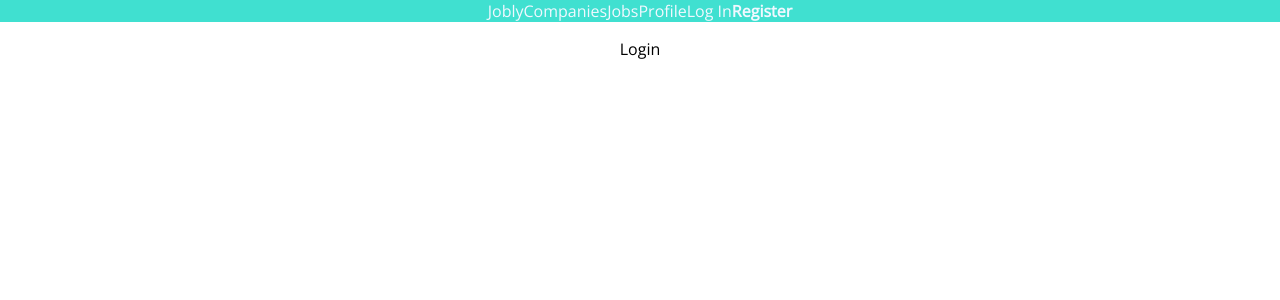
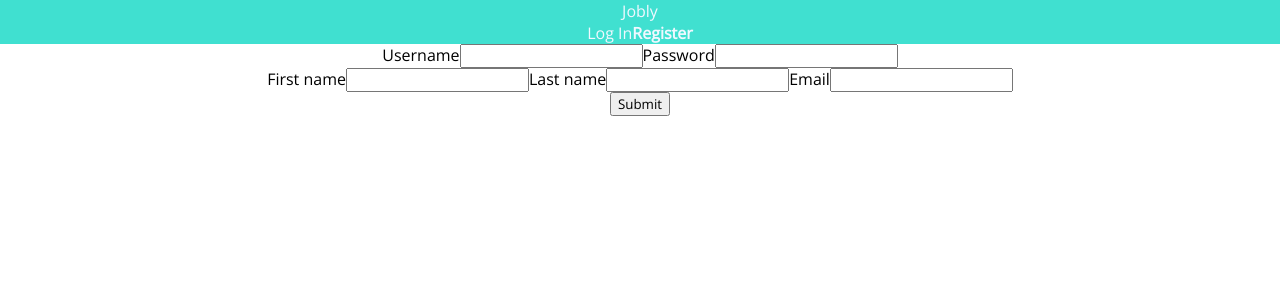
Before and after one commit to meowcodes/rithm-react-jobly, a React (Create React App) app: page /register in a window 1280 px wide. Shown: the top 300 px of the page. Built offline with nearby package versions, Linux system fonts and the light colour scheme.

Commit message:
add login/register/logout features

```diff
--- a/src/App.js
+++ b/src/App.js
@@ -8,12 +8,31 @@ import './App.css';
  * Renders NavBar and Routes
  */
 class App extends Component {
+  constructor(props) {
+    super(props);
+    this.state = {
+			isLoggedIn: this.setIsLoggedIn()
+		}
+		this.updateIsLoggedIn = this.updateIsLoggedIn.bind(this);
+	}
+
+	setIsLoggedIn() {
+		return localStorage.getItem("_token") ? true : false;
+  }
+
+	updateIsLoggedIn() {
+    const loginStatus = localStorage.getItem("_token") ? true : false;
+    this.setState({
+      isLoggedIn: loginStatus
+    });
+	}
+
   render() {
     return (
       <div className="App">
         <BrowserRouter>
-          <NavBar/>
-          <Routes/>
+          <NavBar isLoggedIn={ this.state.isLoggedIn } triggerLogout={ this.updateIsLoggedIn } />
+          <Routes isLoggedIn={ this.state.isLoggedIn } triggerLogIn={ this.updateIsLoggedIn }/>
         </BrowserRouter>
       </div>
     );
--- a/src/JoblyAPI.js
+++ b/src/JoblyAPI.js
@@ -1,12 +1,12 @@
 import axios from "axios";
 
 const BASE_URL = "http://localhost:3001/"
-const TESTING_TOKEN = "eyJhbGciOiJIUzI1NiIsInR5cCI6IkpXVCJ9.eyJ1c2VybmFtZSI6Im1lb3ciLCJpYXQiOjE1NTM3MDU3NjV9.7GcCe3M9FjTcuLWdfw24SeTHU_ygSe9EP7LEOO_g344"
+// const TESTING_TOKEN = "eyJhbGciOiJIUzI1NiIsInR5cCI6IkpXVCJ9.eyJ1c2VybmFtZSI6Im1lb3ciLCJpYXQiOjE1NTM3MDU3NjV9.7GcCe3M9FjTcuLWdfw24SeTHU_ygSe9EP7LEOO_g344"
 
 /** Helper class to send API requests to server and return resulting data*/
 class JoblyApi {
   static async request(endpoint, paramsOrData = {}, verb = "get") {
-    paramsOrData._token = TESTING_TOKEN;
+    paramsOrData._token = localStorage.getItem("_token") || null;
 
     console.debug("API Call:", endpoint, paramsOrData, verb);
 
@@ -47,7 +47,7 @@ class JoblyApi {
 
   // login makes post request to /auth/login with username and password
   static async getTokenLogin(data) {
-    let res = await this.request(`auth/login`, data, "post");
+    let res = await this.request(`login/`, data, "post");
     return res.token;
   }
 
--- a/src/Login.js
+++ b/src/Login.js
@@ -1,11 +1,60 @@
 import React, { Component } from 'react';
 
 class Login extends Component {
+
+  constructor(props) {
+    super(props)
+    this.state = {
+      username: "",
+      password: "",
+      first_name: "",
+      last_name: "",
+      email: ""
+    }
+    this.handleChange = this.handleChange.bind(this);
+    this.handleSubmit = this.handleSubmit.bind(this);
+  }
+
+  async handleSubmit(evt) {
+    evt.preventDefault();
+    if(this.props.path === "/login"){
+
+      await this.props.triggerLogin({
+        username: this.state.username,
+        password: this.state.password
+      });
+    }else {
+      await this.props.triggerRegister(this.state);
+    }
+    this.props.history.push("/jobs");
+  }
+
+  handleChange(evt) {
+    this.setState({
+      [evt.target.name]: evt.target.value
+    })
+  }
+
   render() {
     return (
-      <div className="Login">
-            <p>Login</p>
-      </div>
+      <form className="Login" onSubmit={ this.handleSubmit }>
+        <label htmlFor="username">Username</label>
+        <input name="username" id="username" value={ this.state.username } onChange={ this.handleChange }></input>
+        <label htmlFor="password">Password</label>
+        <input name="password" id="password" type="password" value={ this.state.password } onChange={ this.handleChange }></input>
+        { this.props.path === "/register" &&
+          <section>
+            <label htmlFor="first_name">First name</label>
+            <input name="first_name" id="first_name" value={ this.state.first_name } onChange={ this.handleChange }></input>
+            <label htmlFor="last_name">Last name</label>
+            <input name="last_name" id="last_name" value={ this.state.last_name } onChange={ this.handleChange }></input>
+            <label htmlFor="email">Email</label>
+            <input name="email" id="email" value={ this.state.email } onChange={ this.handleChange }></input>
+          </section>
+        }
+        <button>Submit</button>
+
+      </form>
     );
   }
 }
--- a/src/NavBar.js
+++ b/src/NavBar.js
@@ -5,15 +5,33 @@ import './NavBar.css'
 /**For rendering links to all main pages
  * everywhere in the app */
 class NavBar extends Component {
+	constructor(props) {
+		super(props);
+		this.logout = this.logout.bind(this);
+	}
+
+	logout(){
+		localStorage.removeItem("_token");
+		this.props.triggerLogout();
+	}
+
 	render() {
+
 		return (
 			<nav className = "NavBar" >
 				<NavLink exact to="/">Jobly</NavLink>
-				<NavLink to="/companies">Companies</NavLink>
-				<NavLink exact to="/jobs">Jobs</NavLink>
-				<NavLink exact to="/profile">Profile</NavLink>
-				<NavLink exact to="/login">Log In</NavLink>
-				<NavLink exact to="/register">Register</NavLink>
+				{ this.props.isLoggedIn
+					? <section>
+						<NavLink to="/companies">Companies</NavLink>
+						<NavLink exact to="/jobs">Jobs</NavLink>
+						<NavLink exact to="/profile">Profile</NavLink>
+						<button onClick={ this.logout }>Log Out</button>
+					</section>
+					: <section>
+						<NavLink exact to="/login">Log In</NavLink>
+						<NavLink exact to="/register">Register</NavLink>
+					</section>
+				}
 			</nav>
 		);
 	}
--- a/src/Routes.js
+++ b/src/Routes.js
@@ -1,16 +1,60 @@
-import React, {Component} from 'react';
-import {Switch,Route,Redirect} from 'react-router-dom';
+import React, { Component} from 'react';
+import { Switch, Route, Redirect} from 'react-router-dom';
 import Companies from './Companies';
 import Company from './Company';
 import Home from './Home';
 import Jobs from './Jobs';
 import Login from './Login';
 import Profile from './Profile';
+import JoblyApi from './JoblyAPI';
 
 
 // All routes within the application.
 class Routes extends Component {
+    constructor(props) {
+        super(props);
+        this.state = {
+            error: null
+        }
+        this.handleLogin = this.handleLogin.bind(this);
+        this.handleRegister = this.handleRegister.bind(this);
+    }
+
+    // get token from API
+    async handleLogin(input){
+        try {
+            // get token and save to local storage
+            const token = await JoblyApi.getTokenLogin(input);
+            localStorage.setItem("_token", token);
+            this.props.triggerLogIn();
+            this.setState({
+                error: null
+            });
+        } catch(err) {
+            this.setState({
+                error: err
+            });
+        }
+    }
+
+    async handleRegister(input){
+        try {
+            // get token and save to local storage
+            const token = await JoblyApi.getTokenRegister(input);
+            localStorage.setItem("_token", token);
+            this.setState({
+                error: null
+            });
+            this.props.triggerLogIn();
+        } catch(err) {
+            this.setState({
+                error: err
+            });
+        }
+    }
+
     render() {
+
         return (
             <div className = "Routes" >
                 <Switch>
@@ -18,13 +62,17 @@ class Routes extends Component {
                     <Route
                         exact
                         path="/companies"
-                        render={() => <Companies/>}
+                        render={() => <Companies
+
+                        />}
                     />
 
                     <Route
                         exact
                         path="/companies/:handle"
-                        render={(rtProps) => <Company handle={ rtProps.match.params.handle }/>}
+                        render={(rtProps) => <Company
+                            handle={ rtProps.match.params.handle }
+                        />}
                     />
 
                     <Route
@@ -42,13 +90,21 @@ class Routes extends Component {
                     <Route
                         exact
                         path="/login"
-                        render={() => <Login/>}
+                        render={(rtProps) => <Login
+                            triggerLogin={ this.handleLogin }
+                            history={ rtProps.history }
+                            path={ rtProps.match.path }
+                        />}
                     />
 
                     <Route
                         exact
                         path="/register"
-                        render={() => <Login/>}
+                        render={(rtProps) => <Login
+                            triggerRegister={ this.handleRegister }
+                            history={ rtProps.history }
+                            path={ rtProps.match.path }
+                        />}
                     />
 
                     <Route
```
Also changed, not shown: src/Companies.js (+9 -5 lines).
